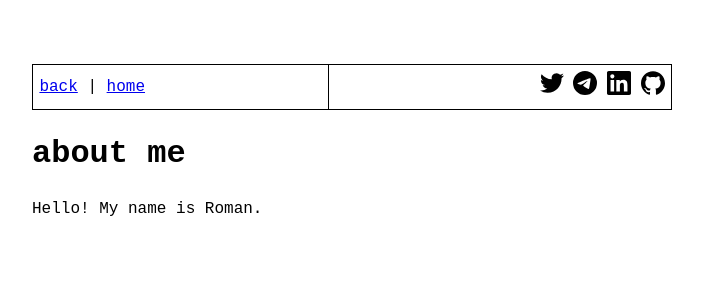
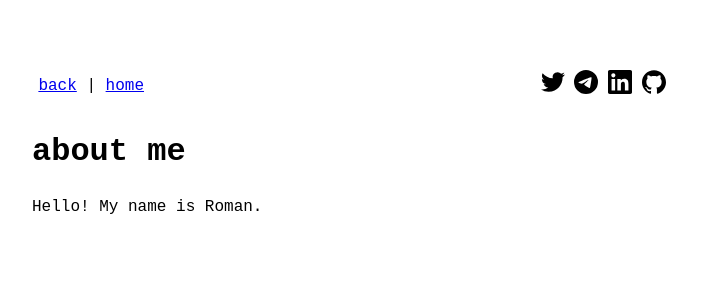
Before and after one commit to polo7/polo7.github.io, a Jekyll site: the page built from about.md, in a window 1280 px wide. Shown: the top 300 px of the page, without its empty margins (288-991 px from the left). Built offline with Jekyll 4.4.1, drawn with Linux system fonts in a browser that asks for light colours.

Commit message:
Update back_link.html

```diff
--- a/_includes/back_link.html
+++ b/_includes/back_link.html
@@ -1,11 +1,11 @@
 <table style="border-style: none !important;">
   <tr>
-    <td align="left">
+    <td align="left" style="border-style: none !important;">
       <a href="javascript: history.go(-1)">{{ site.theme_config.back_prev_page_text }}</a>
       |
       <a href="{{ "/" | relative_url }}">{{ site.theme_config.back_home_text }}</a>
     </td>
-    <td align="right">
+    <td align="right" style="border-style: none !important;">
       <a href="https://twitter.com/ohmypolo"><img src="/assets/img/twitter.svg" height="24" width="24" alt="Twitter"></a>
       <a href="https://t.me/polo777"><img src="/assets/img/telegram.svg" height="24" width="24" alt="Telegram"></a>
       <a href="https://linkedin.com/"><img src="/assets/img/linkedin.svg" height="24" width="24" alt="LinkedIn"></a>
```
